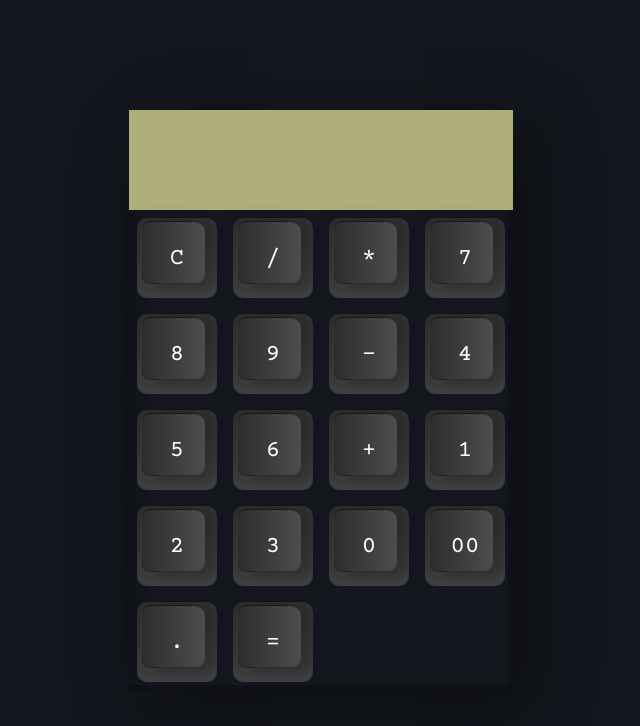
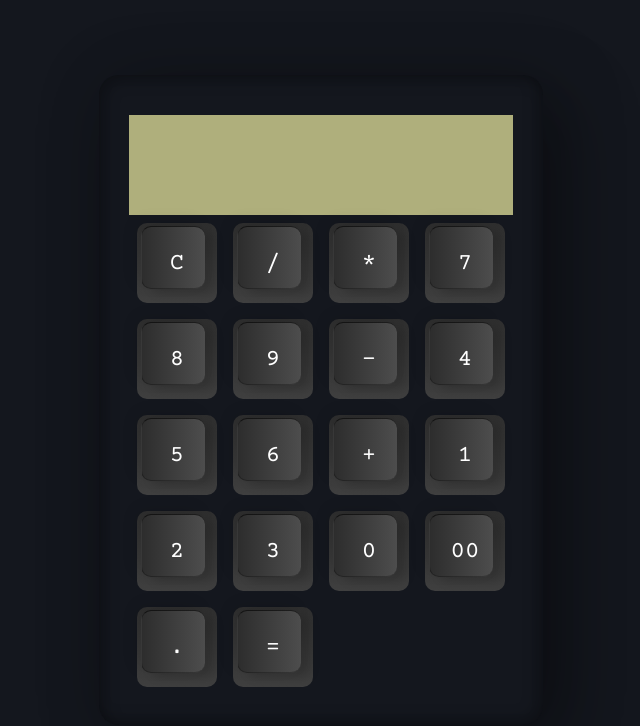
Before and after one commit to olumidedaramola21/Vintage-Calculator, a React (Vite) app: page / in a window 1280 px wide. Shown: the top 726 px of the page, without its empty margins (319-959 px from the left). Built offline with nearby package versions, Linux system fonts and the light colour scheme.

Commit message:
style update

```diff
--- a/src/App.css
+++ b/src/App.css
@@ -15,11 +15,11 @@ body {
 
 .container {
   position: relative;
-
   min-width: 300px;
   min-height: 400px;
-  padding: 40px, 30px 30px;
-  box-shadow: 25px 25px 75px rgba(0, 0, 0, 0.25), 10px 10px 70px rgba(0, 0, 0, 0.25), inset -5px -5px rgba(0, 0, 0, 0.25), inset 5px 5px 15px rgba(0, 0, 0, 0.25);
+  padding: 40px 30px 30px;
+  border-radius: 20px;
+  box-shadow: 25px 25px 75px rgba(0, 0, 0, 0.25), 10px 10px 70px rgba(0, 0, 0, 0.25), inset -5px -5px 15px  rgba(0, 0, 0, 0.25), inset 5px 5px 15px rgba(0, 0, 0, 0.25);
 }
 
 .container span {
@@ -31,7 +31,7 @@ body {
   margin: 8px;
   height: 80px;
   background: linear-gradient(180deg, #2f2f2f, #3f3f3f);
-  box-shadow: inset -8px 0px 8px rgba(0, 0, 0, 0.15), inset -  -8px rgba(0, 0, 0, 0.25), 0 0 0 2px rgba(0, 0, 0, 0.75), 10px 10px 20px 25px rgba(0, 0, 0, 0.4);
+  box-shadow: inset -8px 0px 8px rgba(0, 0, 0, 0.15), inset -  -8px rgba(0, 0, 0, 0.25), 0 0 0 2px rgba(0, 0, 0, 0.75), 10px 20px 25px rgba(0, 0, 0, 0.4);
   user-select: none;
   cursor: pointer;
   font-weight: 400;
@@ -74,8 +74,6 @@ body {
   grid-column: span 4;
   height: 100px;
   width: calc(100% -20px);
-  /* left: 5px; */
-  /* right: 5px; */
   border: none;
   outline: none;
   background-color: #afaf7c;
```
